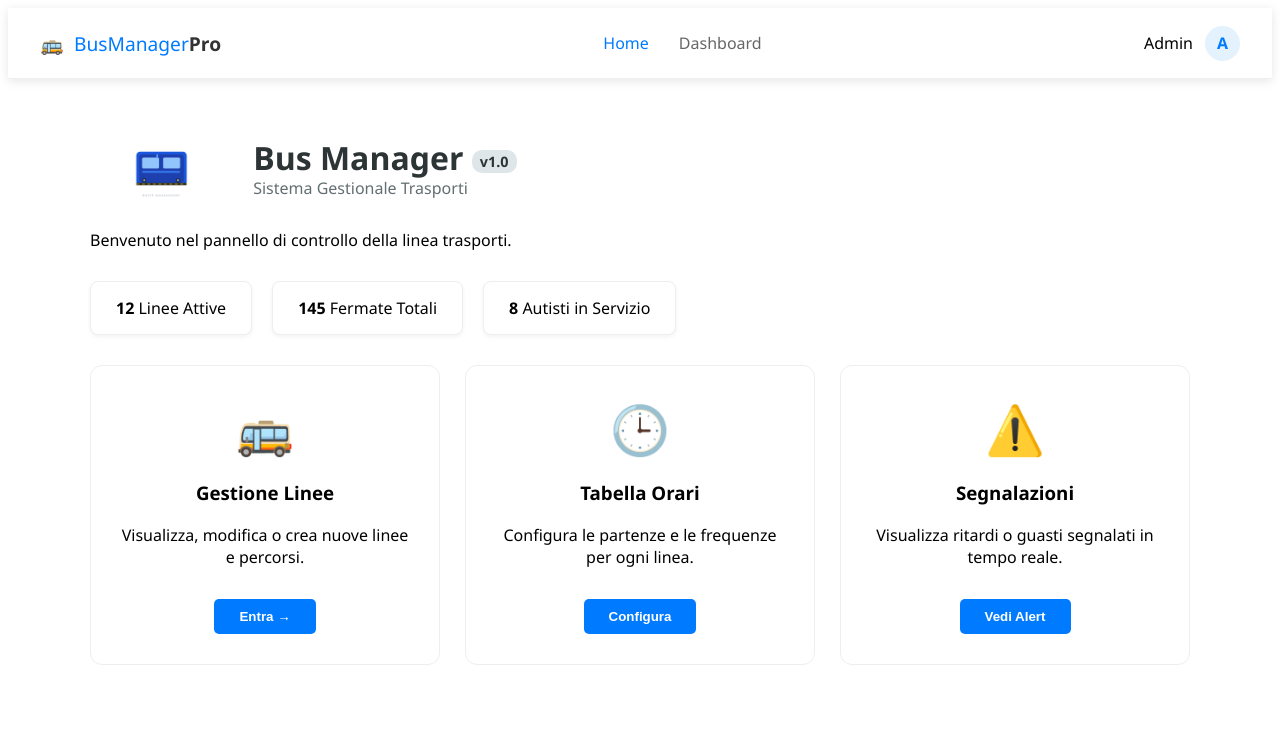
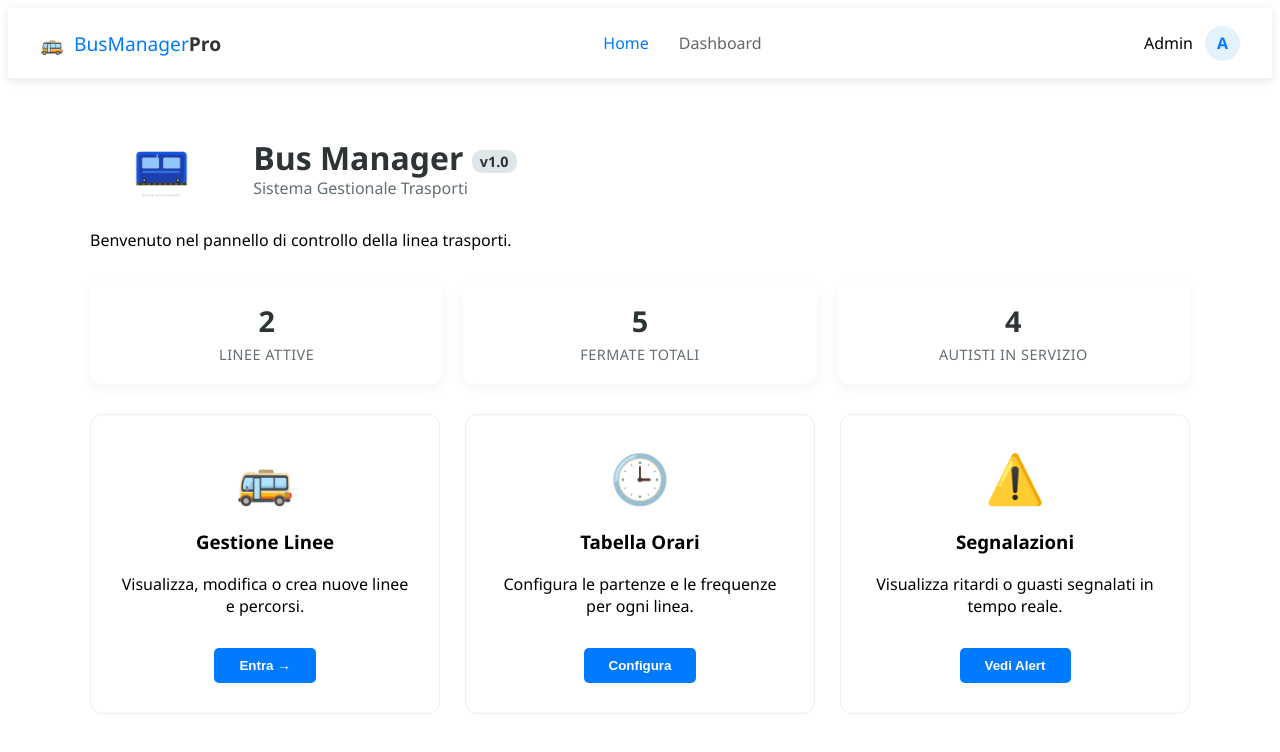
Before and after one commit to antvx/busF, an Angular app: page / in a window 1280 px wide. Shown: the top 752 px of the page. Built offline with nearby package versions, Linux system fonts and the light colour scheme.

Commit message:
resi effettivi/realistici i contatori nella home-page

```diff
--- a/src/app/home-page/home-page.css
+++ b/src/app/home-page/home-page.css
@@ -99,3 +99,30 @@
   margin: 0;
   color: #636e72;
 }
+
+.stat-banner {
+  flex: 1;
+  min-width: 150px;
+  background: white;
+  padding: 20px;
+  border-radius: 12px;
+  box-shadow: 0 4px 12px rgba(0,0,0,0.05);
+  text-align: center;
+  /* Mantiene il numero e l'etichetta ben distanziati */
+  display: flex;
+  flex-direction: column;
+  gap: 5px;
+}
+
+.stat-number {
+  font-size: 1.8rem;
+  font-weight: 800;
+  color: #2d3436;
+}
+
+.stat-label {
+  font-size: 0.9rem;
+  color: #636e72;
+  text-transform: uppercase;
+  letter-spacing: 0.5px;
+}
--- a/src/app/home-page/home-page.html
+++ b/src/app/home-page/home-page.html
@@ -12,9 +12,22 @@
   </header>
 
   <div class="stats-bar">
-    <div class="stat-item"><strong>{{stats.activeLines}}</strong> Linee Attive</div>
-    <div class="stat-item"><strong>{{stats.totalStops}}</strong> Fermate Totali</div>
-    <div class="stat-item"><strong>{{stats.driversOnDuty}}</strong> Autisti in Servizio</div>
+
+    <div class="stat-banner">
+      <span class="stat-number">{{ activeLinesCount }}</span>
+      <span class="stat-label">Linee Attive</span>
+    </div>
+
+    <div class="stat-banner">
+      <span class="stat-number">{{ totalStopsCount }}</span>
+      <span class="stat-label">Fermate Totali</span>
+    </div>
+
+    <div class="stat-banner">
+      <span class="stat-number">{{ driversCount }}</span>
+      <span class="stat-label">Autisti in Servizio</span>
+    </div>
+
   </div>
 
   <div class="menu-grid">
--- a/src/app/home-page/home-page.ts
+++ b/src/app/home-page/home-page.ts
@@ -1,5 +1,7 @@
-import { Component } from '@angular/core';
+import { Component, OnInit } from '@angular/core';
 import { RouterLink } from '@angular/router';
+import { LineService } from '../line-service';
+import { LineaTrasporto } from '../model/entities';
 
 @Component({
   selector: 'app-home-page',
@@ -7,12 +9,32 @@ import { RouterLink } from '@angular/router';
   templateUrl: './home-page.html',
   styleUrl: './home-page.css',
 })
-export class HomePage
+export class HomePage implements OnInit
 {
-  // Potresti aggiungere statistiche rapide qui in futuro
-  stats = {
-    activeLines: 12,
-    totalStops: 145,
-    driversOnDuty: 8
-  };
+  activeLinesCount: number = 0;
+  totalStopsCount: number = 0;
+  driversCount: number = 8; // Per ora lo teniamo fisso a 8 o lo calcoliamo se hai una lista autisti
+
+  constructor(private lineService: LineService) {}
+
+  ngOnInit() {
+    this.updateStats();
+  }
+
+  updateStats() {
+    const allLines: any[] = this.lineService.getLines();
+
+    // 1. Conteggio Linee Attive
+    this.activeLinesCount = allLines.length;
+
+    // 2. Conteggio Fermate Totali (Risoluzione errore TS)
+    // Specifichiamo che acc è un number e line è any (o LineaTrasporto)
+    this.totalStopsCount = allLines.reduce((acc: number, line: any) => {
+      return acc + (line.stops ? line.stops.length : 0);
+    }, 0);
+
+    // 3. Autisti in Servizio
+    // Possiamo renderlo dinamico basandoci sulle linee (es. 2 autisti per ogni linea attiva)
+    this.driversCount = this.activeLinesCount * 2;
+  }
 }
```
